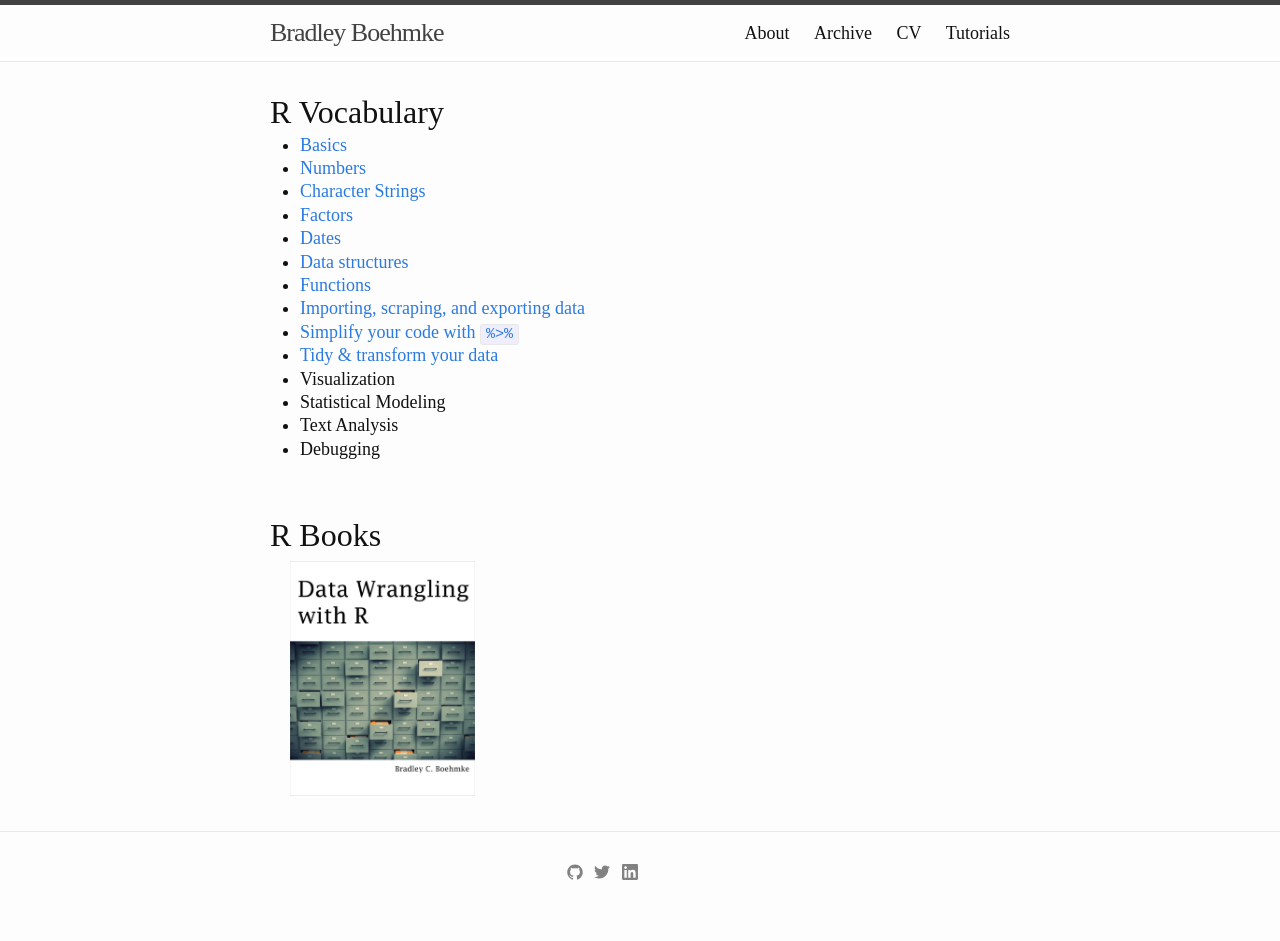
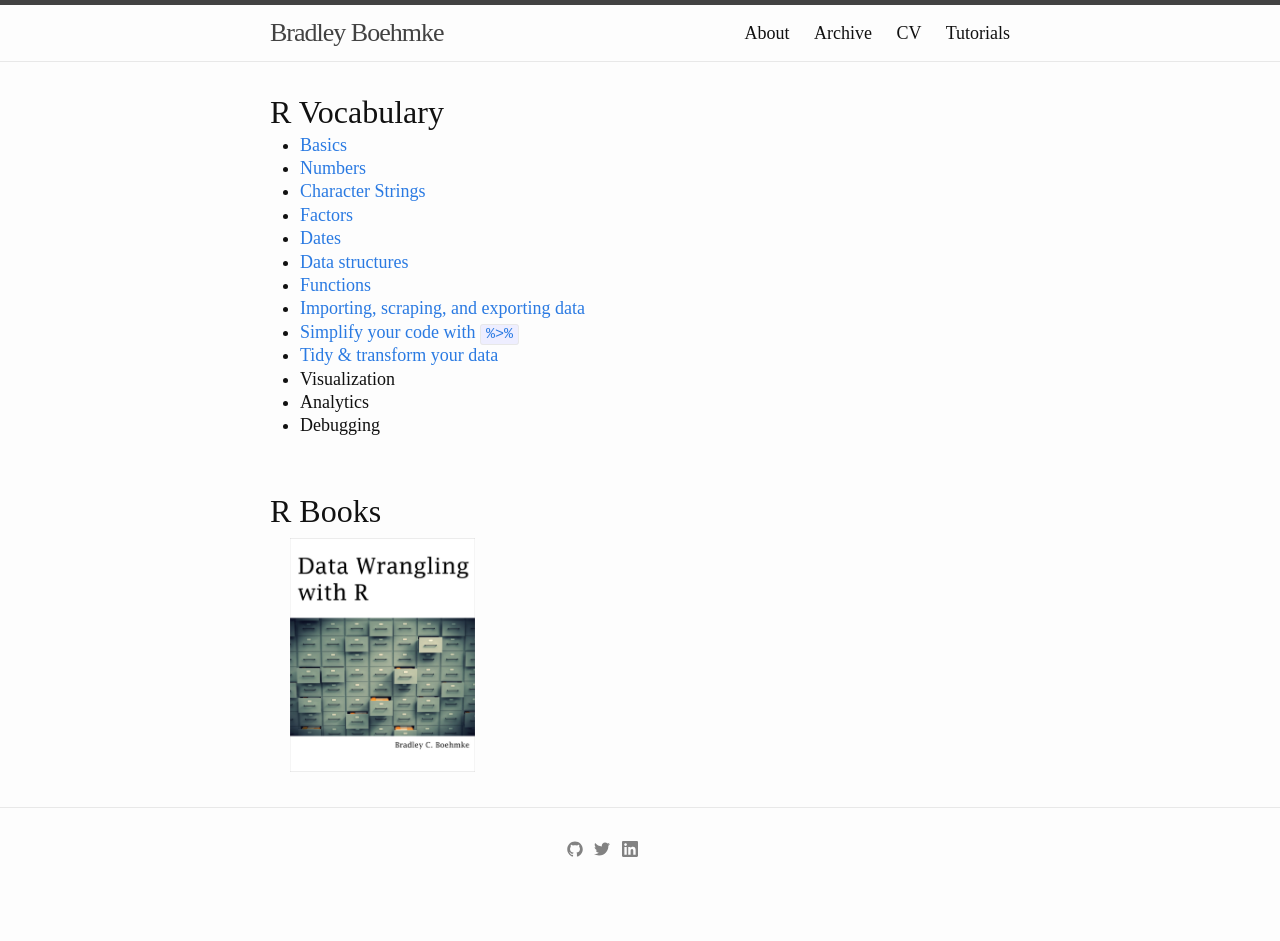
Before and after one commit to bradleyboehmke/bradleyboehmke, a Jekyll site: the page built from tutorials/index.md, in a window 1280 px wide. Built offline with Jekyll 4.4.1, drawn with Linux system fonts in a browser that asks for light colours; after the commit the page ends 918 px from its top, so only the background shows below that.

Commit message:
Update index.md

```diff
--- a/tutorials/index.md
+++ b/tutorials/index.md
@@ -16,8 +16,7 @@ permalink: /tutorials/
 * [Simplify your code with `%>%`](simplify_code)
 * [Tidy & transform your data](data_wrangling)
 * Visualization
-* Statistical Modeling
-* Text Analysis
+* Analytics
 * Debugging
 
 <br>
```
